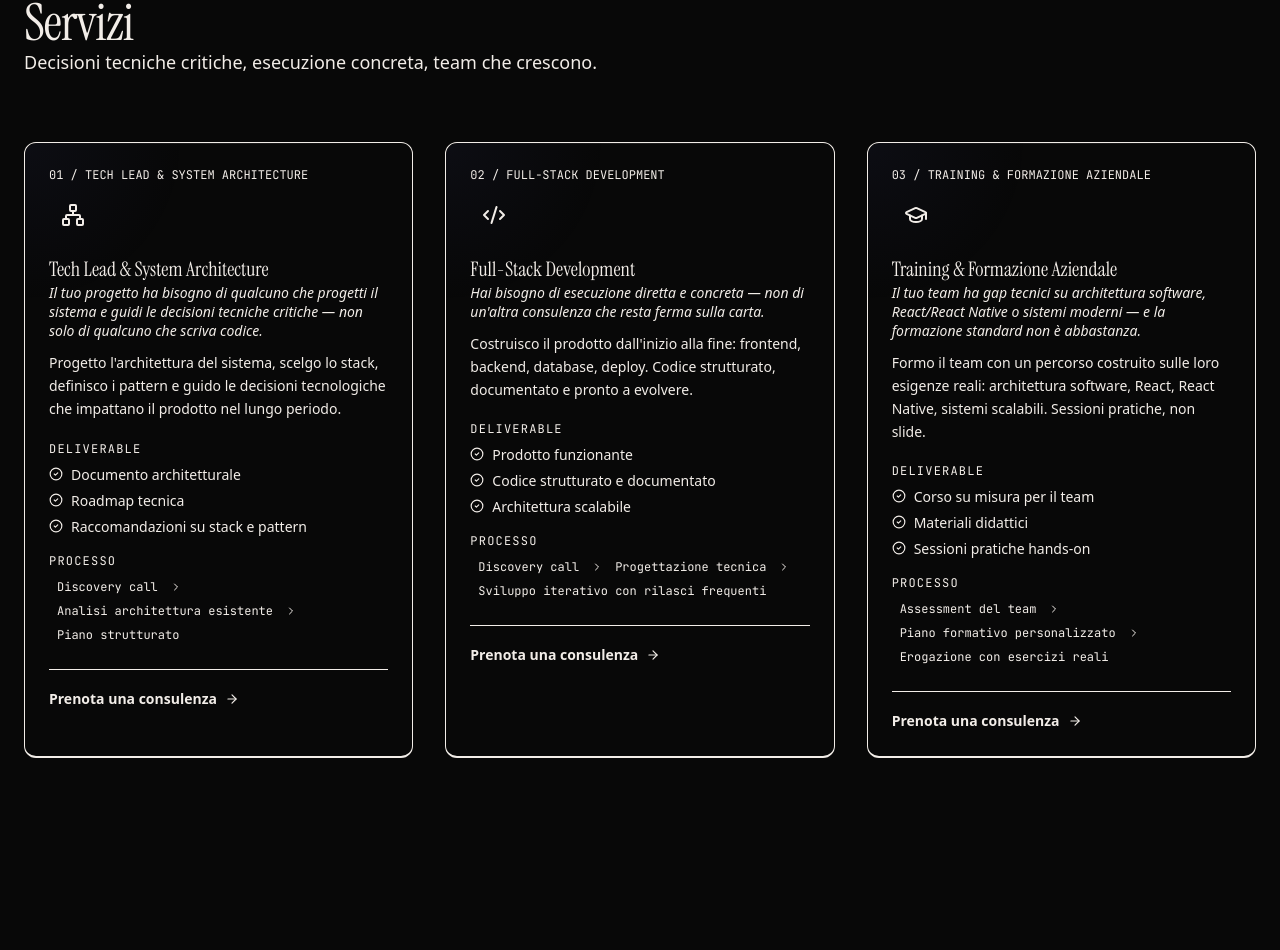
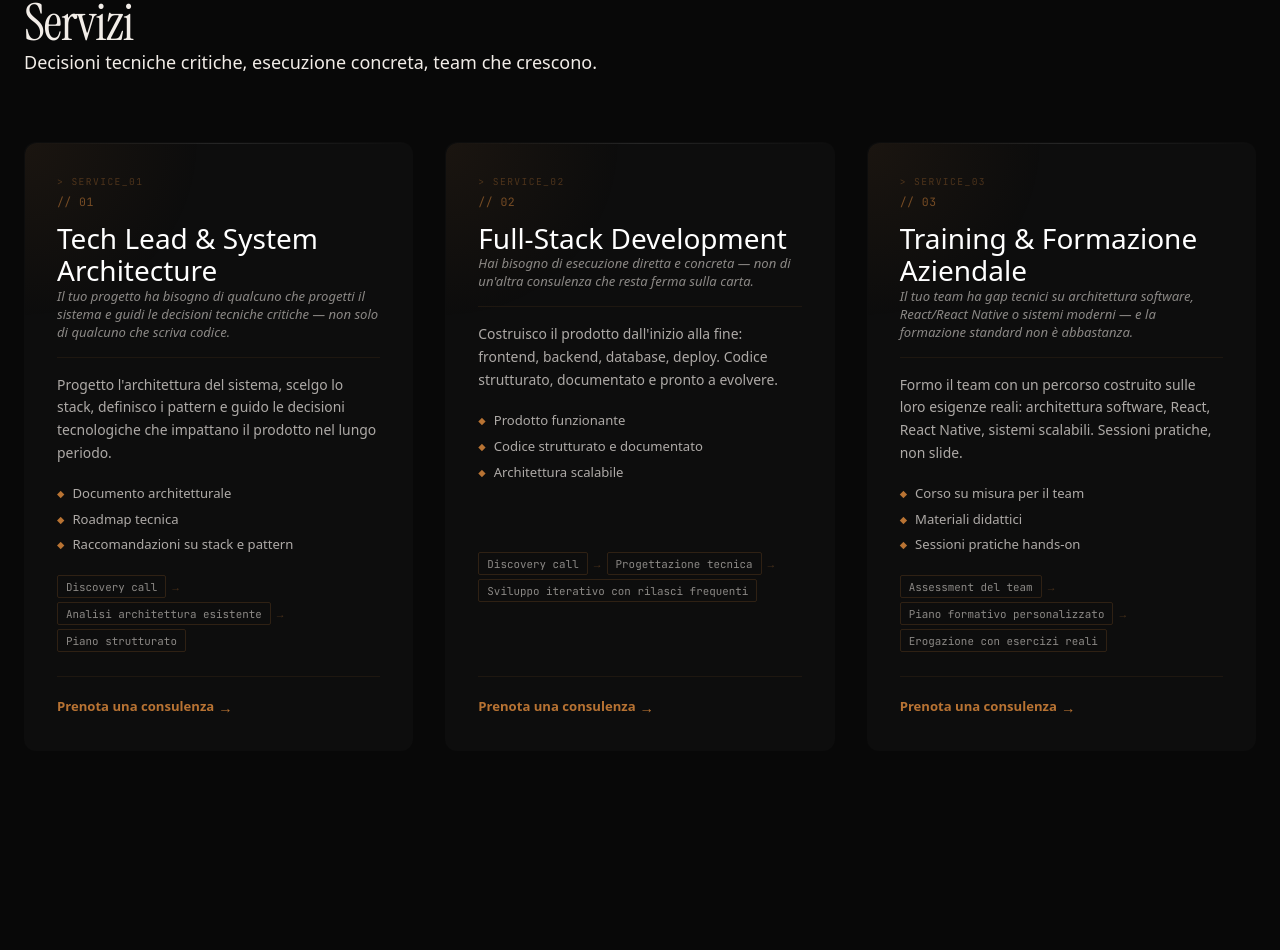
Before and after one commit to Flame0510/micheletornello.com, a Next.js app: page / in a window 1280 px wide. Shown: the part 2791-3741 px from the top of the page. Built offline with nearby package versions, Linux system fonts and the light colour scheme.

Commit message:
feat(services): layout finale — card glass coerenti col design system

```diff
--- a/src/components/sections/Services.tsx
+++ b/src/components/sections/Services.tsx
@@ -1,23 +1,86 @@
 "use client";
 
-import { motion } from "framer-motion";
+import { useRef } from "react";
+import { motion, useMotionValue, useSpring, useTransform } from "framer-motion";
 import { SectionTitle } from "../ui/SectionTitle";
-import { Card } from "../ui/Card";
 import { fadeUp, stagger } from "../../lib/animations";
-import { Network, Code2, GraduationCap, CheckCircle2, ChevronRight, ArrowRight } from "lucide-react";
 import { useLang } from "@/lib/LanguageContext";
 import { translations } from "@/lib/translations";
 
-const icons = [
-  <Network size={24} className="text-accent" key="network" />,
-  <Code2 size={24} className="text-accent" key="code" />,
-  <GraduationCap size={24} className="text-accent" key="grad" />,
-];
+/* ── ServiceCard — replica il pattern di Card.tsx con spotlight rame ── */
+const ServiceCard = ({
+  children,
+  className = "",
+}: {
+  children: React.ReactNode;
+  className?: string;
+}) => {
+  const cardRef = useRef<HTMLDivElement>(null);
+  const mouseX = useMotionValue(0);
+  const mouseY = useMotionValue(0);
 
+  const springX = useSpring(mouseX, { stiffness: 200, damping: 30 });
+  const springY = useSpring(mouseY, { stiffness: 200, damping: 30 });
+
+  const background = useTransform(
+    [springX, springY],
+    ([x, y]: number[]) =>
+      `radial-gradient(220px circle at ${x}px ${y}px, rgba(184,115,51,0.08), transparent 80%)`
+  );
+
+  const handleMouseMove = (e: React.MouseEvent<HTMLDivElement>) => {
+    if (!cardRef.current) return;
+    const rect = cardRef.current.getBoundingClientRect();
+    mouseX.set(e.clientX - rect.left);
+    mouseY.set(e.clientY - rect.top);
+  };
+
+  return (
+    <motion.div
+      ref={cardRef}
+      onMouseMove={handleMouseMove}
+      whileHover={{ y: -4 }}
+      className={`relative overflow-hidden rounded-xl group ${className}`}
+      style={{
+        backgroundColor: "var(--color-bg-surface)",
+        border: "1px solid transparent",
+        borderRadius: "0.75rem",
+        transition: "border-color 0.2s ease",
+      }}
+      onHoverStart={(e) => {
+        if (cardRef.current) {
+          cardRef.current.style.borderColor = "rgba(184,115,51,0.5)";
+        }
+      }}
+      onHoverEnd={() => {
+        if (cardRef.current) {
+          cardRef.current.style.borderColor = "transparent";
+        }
+      }}
+    >
+      {/* Spotlight rame */}
+      <motion.div
+        className="pointer-events-none absolute inset-0 z-10 rounded-xl"
+        style={{ background }}
+      />
+
+      {/* Top gradient line */}
+      <div className="absolute top-0 left-0 right-0 h-[1px] bg-gradient-to-r from-transparent via-white/10 to-transparent" />
+
+      <div className="p-6 md:p-8 relative z-20 h-full flex flex-col">
+        {children}
+      </div>
+    </motion.div>
+  );
+};
+
+/* ── Services section ── */
 export const Services = () => {
   const { lang } = useLang();
   const t = translations.services[lang];
   const items = t.items;
+
+  const serviceKeys = ["SERVICE_01", "SERVICE_02", "SERVICE_03"];
 
   return (
     <section id="services" className="py-24 px-6 max-w-7xl mx-auto overflow-hidden">
@@ -28,71 +91,170 @@ export const Services = () => {
         initial="hidden"
         whileInView="visible"
         viewport={{ once: true, amount: 0 }}
-        className="grid grid-cols-1 md:grid-cols-3 gap-8"
+        className="grid grid-cols-1 md:grid-cols-3 gap-6 md:gap-8"
       >
         {items.map((service, i) => (
           <motion.div key={i} variants={fadeUp} className="h-full">
-            <Card className="h-full flex flex-col border-b-2 hover:border-accent transition-colors group">
-              {/* Header */}
-              <span className="text-xs font-mono text-accent/40 mb-2 block">0{i + 1} / {service.title.toUpperCase()}</span>
-              <div className="mb-4 p-3 w-fit bg-accent/10 rounded-lg group-hover:scale-110 transition-transform">
-                {icons[i]}
-              </div>
-              <h3 className="text-xl font-bold mb-3">{service.title}</h3>
+            <ServiceCard className="h-full">
 
-              {/* Problem statement */}
+              {/* Header secondario — > SERVICE_0X */}
+              <span
+                className="block font-mono uppercase mb-1"
+                style={{
+                  fontSize: "0.6rem",
+                  letterSpacing: "0.15em",
+                  color: "var(--color-brand)",
+                  opacity: 0.35,
+                }}
+              >
+                &gt; {serviceKeys[i]}
+              </span>
+
+              {/* Label // 01 */}
+              <span
+                className="block font-mono mb-3"
+                style={{
+                  fontSize: "0.72rem",
+                  color: "var(--color-brand)",
+                  opacity: 0.6,
+                  letterSpacing: "0.04em",
+                }}
+              >
+                // 0{i + 1}
+              </span>
+
+              {/* Titolo */}
+              <h3
+                className="mb-2 font-display font-normal leading-tight"
+                style={{
+                  fontFamily: "var(--font-display)",
+                  fontSize: "clamp(1.4rem, 2.2vw, 1.75rem)",
+                  color: "#ffffff",
+                  lineHeight: 1.15,
+                }}
+              >
+                {service.title}
+              </h3>
+
+              {/* Problem — italic dim */}
               {"problem" in service && (
-                <p className="text-sm text-accent/70 font-medium mb-3 italic leading-snug">{(service as { problem: string }).problem}</p>
+                <p
+                  className="italic mb-4 leading-snug"
+                  style={{
+                    fontSize: "0.82rem",
+                    color: "var(--color-text-55)",
+                  }}
+                >
+                  {(service as { problem: string }).problem}
+                </p>
               )}
 
-              {/* Description */}
-              <p className="text-text-muted leading-relaxed text-sm mb-5">{service.description}</p>
+              {/* Divider rame tenue */}
+              <div
+                className="mb-4"
+                style={{
+                  height: "1px",
+                  backgroundColor: "rgba(184,115,51,0.1)",
+                  width: "100%",
+                }}
+              />
+
+              {/* Descrizione */}
+              <p
+                className="mb-5 leading-relaxed"
+                style={{
+                  fontSize: "0.87rem",
+                  color: "var(--color-text-70)",
+                }}
+              >
+                {service.description}
+              </p>
 
               {/* Deliverables */}
               {"deliverables" in service && (
-                <div className="mb-4">
-                  <p className="text-xs font-mono text-accent/50 uppercase tracking-widest mb-2">Deliverable</p>
+                <div className="mb-5">
                   <ul className="space-y-1.5">
-                    {(service as { deliverables: string[] }).deliverables.map((d, j) => (
-                      <li key={j} className="flex items-start gap-2 text-sm text-text-muted">
-                        <CheckCircle2 size={14} className="text-accent mt-0.5 shrink-0" />
+                    {(service as { deliverables: string[] }).deliverables.map(
+                      (d, j) => (
+                        <li
+                          key={j}
+                          className="flex items-start gap-2"
+                          style={{ fontSize: "0.82rem", color: "var(--color-text-70)" }}
+                        >
+                          <span
+                            className="shrink-0 mt-0.5"
+                            style={{
+                              color: "var(--color-brand)",
+                              fontSize: "0.6rem",
+                              lineHeight: "1.6",
+                            }}
+                          >
+                            ◆
+                          </span>
                           <span>{d}</span>
                         </li>
-                    ))}
+                      )
+                    )}
                   </ul>
                 </div>
               )}
 
-              {/* Process */}
+              {/* Processo */}
               {"process" in service && (
-                <div className="mb-6">
-                  <p className="text-xs font-mono text-accent/50 uppercase tracking-widest mb-2">Processo</p>
-                  <div className="flex flex-wrap items-center gap-1 text-xs text-text-muted">
-                    {(service as { process: string[] }).process.map((step, j) => (
+                <div className="mb-6 mt-auto">
+                  <div
+                    className="flex flex-wrap items-center gap-1 font-mono"
+                    style={{ fontSize: "0.68rem", color: "var(--color-text-40)" }}
+                  >
+                    {(service as { process: string[] }).process.map(
+                      (step, j, arr) => (
                         <span key={j} className="flex items-center gap-1">
-                        <span className="bg-accent/10 text-accent/80 px-2 py-0.5 rounded font-mono">{step}</span>
-                        {j < (service as { process: string[] }).process.length - 1 && (
-                          <ChevronRight size={12} className="text-accent/30" />
+                          <span
+                            style={{
+                              border: "1px solid rgba(184,115,51,0.2)",
+                              padding: "0.15rem 0.5rem",
+                              borderRadius: "2px",
+                              color: "var(--color-text-55)",
+                            }}
+                          >
+                            {step}
+                          </span>
+                          {j < arr.length - 1 && (
+                            <span style={{ color: "rgba(184,115,51,0.35)" }}>→</span>
                           )}
                         </span>
-                    ))}
+                      )
+                    )}
                   </div>
                 </div>
               )}
 
               {/* CTA */}
-              <div className="mt-auto pt-4 border-t border-border/30">
               {"cta" in service && (
+                <div
+                  className="pt-4"
+                  style={{ borderTop: "1px solid rgba(184,115,51,0.1)", marginTop: "auto" }}
+                >
                   <a
                     href="#contact"
-                    className="inline-flex items-center gap-2 text-sm font-semibold text-accent hover:text-accent/80 transition-colors group/cta"
+                    className="inline-flex items-center gap-1 font-semibold transition-all group/cta hover:underline"
+                    style={{
+                      fontSize: "0.82rem",
+                      color: "var(--color-brand)",
+                      textDecorationColor: "var(--color-brand)",
+                    }}
                   >
                     {(service as { cta: string }).cta}
-                    <ArrowRight size={14} className="group-hover/cta:translate-x-1 transition-transform" />
+                    <span
+                      className="transition-transform group-hover/cta:translate-x-0.5"
+                      style={{ fontSize: "0.9rem" }}
+                    >
+                      →
+                    </span>
                   </a>
+                </div>
               )}
-              </div>
-            </Card>
+            </ServiceCard>
           </motion.div>
         ))}
       </motion.div>
```
Lines whose indentation alone changed are shown as unchanged.
